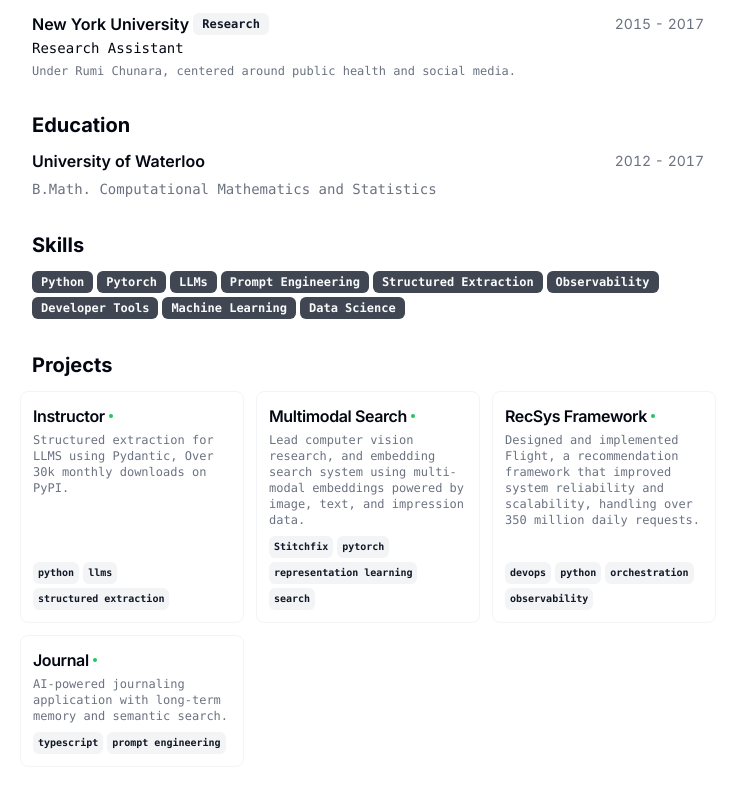
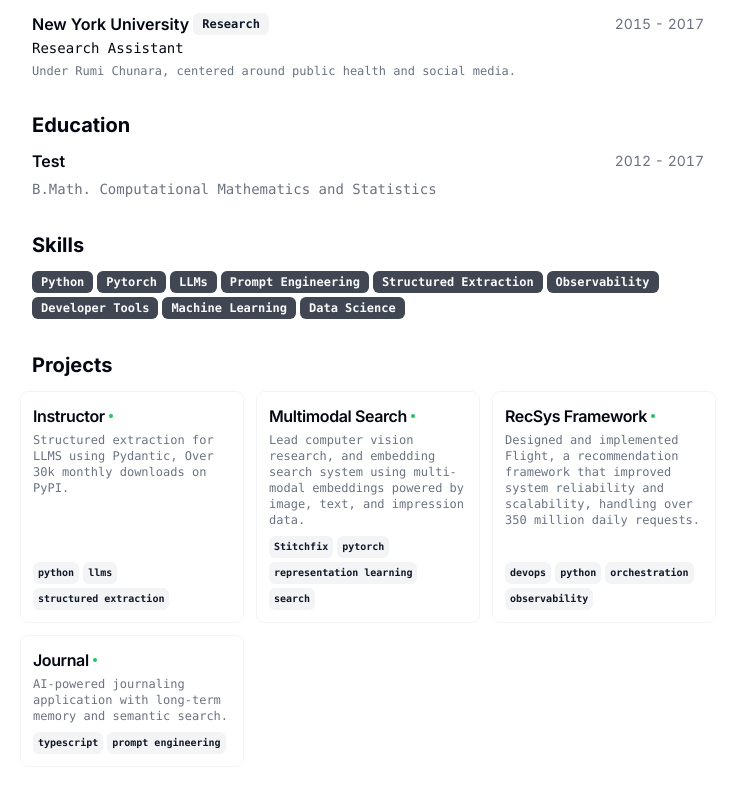
Before and after one commit to GermanCruz/resume-nextjs, a Next.js app: page / in a window 1280 px wide. Shown: the part 877-1664 px from the top of the page, without its empty margins (272-1006 px from the left). Built offline with nearby package versions, Linux system fonts and the light colour scheme.

Commit message:
Update resume-data.tsx

```diff
--- a/src/data/resume-data.tsx
+++ b/src/data/resume-data.tsx
@@ -36,7 +36,7 @@
   },
   education: [
     {
-      school: "University of Waterloo",
+      school: "Test",
       degree: "B.Math. Computational Mathematics and Statistics",
       start: "2012",
       end: "2017",
```
